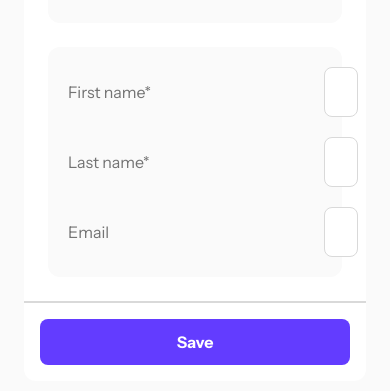
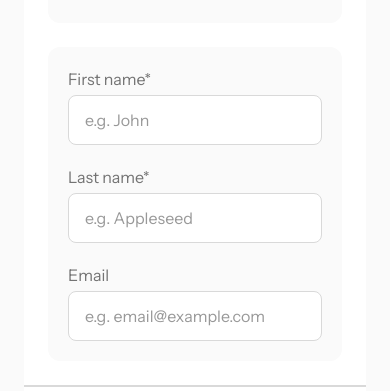
Before and after one commit to Praizee/devlinks-hng, a Next.js app: page /profile in a window 390 px wide. Shown: the part 648-1039 px from the top of the page. Built offline with nearby package versions, Linux system fonts and the light colour scheme.

Commit message:
responsiveness

```diff
--- a/app/components/Dashboard/Profile.tsx
+++ b/app/components/Dashboard/Profile.tsx
@@ -82,7 +82,7 @@
 
               {/* personal details */}
               <div className="bg-gray-300 rounded-[12px] p-[20px] flex flex-col gap-[20px]">
-                <span className="flex gap-[16px] items-center">
+                <span className="flex flex-col sm:flex-row gap-[4px] sm:gap-[16px] sm:items-center">
                   <label
                     htmlFor="first_name"
                     className="text-base text-gray-100 min-w-[240px]"
@@ -100,7 +100,7 @@
                   />
                 </span>
 
-                <span className="flex gap-[16px] items-center">
+                <span className="flex flex-col sm:flex-row gap-[4px] sm:gap-[16px] sm:items-center">
                   <label
                     htmlFor="last_name"
                     className="text-base text-gray-100 min-w-[240px]"
@@ -118,7 +118,7 @@
                   />
                 </span>
 
-                <span className="flex gap-[16px] items-center">
+                <span className="flex flex-col sm:flex-row gap-[4px] sm:gap-[16px] sm:items-center">
                   <label
                     htmlFor="email"
                     className="text-base text-gray-100 min-w-[240px]"
```
